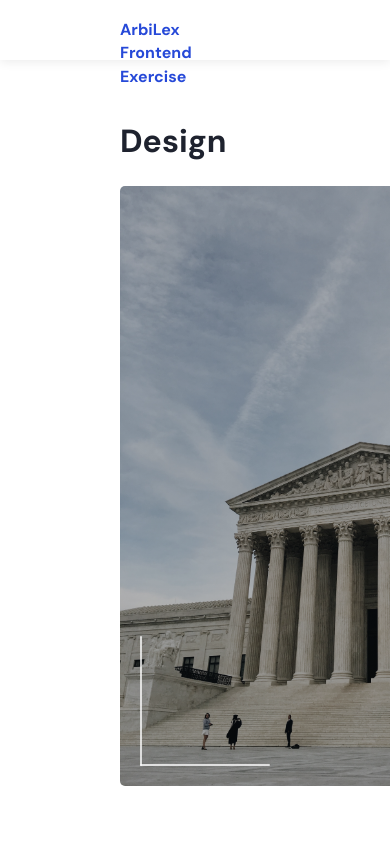
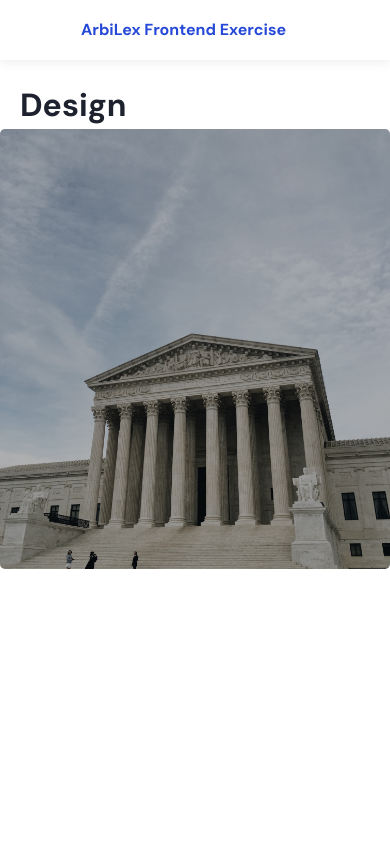
Before and after one commit to dblonc/SupremeCourt, a React (Create React App) app: page / in a window 390 px wide. Shown: the top 844 px of the page. Built offline with nearby package versions, Linux system fonts and the light colour scheme.

Commit message:
edited header css for mobile styling

```diff
--- a/package.json
+++ b/package.json
@@ -10,6 +10,7 @@
     "react": "^18.0.0",
     "react-dom": "^18.0.0",
     "react-scripts": "5.0.1",
+    "react-tooltip": "^4.2.21",
     "sass": "^1.50.0",
     "web-vitals": "^2.1.4"
   },
--- a/src/components/data/data.js
+++ b/src/components/data/data.js
@@ -1,6 +1,5 @@
 import React from 'react';
 import './data.scss'
-import * as d3 from 'd3';
 import ScatterPlot from '../scatterplot/scatterplot';
 
 class Data extends React.Component {
--- a/src/components/design/design.scss
+++ b/src/components/design/design.scss
@@ -1,5 +1,3 @@
-
-
 .design-text{
     position: absolute;
     width: 105px;
@@ -151,3 +149,29 @@
     text-align: center;
     color: #FFFFFF;
 }
+
+@media (max-width: 400px){
+    .design-text{
+        position: absolute;
+        width: 73px;
+        height: 29px;
+        left: 20px;
+        top: 84px;
+    }
+
+    .image-container{
+        position: absolute;
+        width: 390px;
+        height: 440px;
+        left: 0px;
+        top: 129px;
+    }
+
+    .headline{
+        position: absolute;
+        width: 350px;
+        height: 72px;
+        left: 20px;
+        top: 291px;
+    }
+}
--- a/src/components/header/header.scss
+++ b/src/components/header/header.scss
@@ -1,3 +1,7 @@
+.header-container{
+    display: flex;
+}
+
 .header{
     position: absolute;
     left: 0%;
@@ -23,3 +27,13 @@
     color: #2649D8;
     font-family: 'DM Sans';
 }
+
+@media (max-width: 400px){
+    .header-text{
+        position: absolute;
+        height: 23px;
+        left: 20.77%;
+        right: 20.77%;
+        top: 18px;
+    }
+}
--- a/src/components/scatterplot/scatterplot.js
+++ b/src/components/scatterplot/scatterplot.js
@@ -1,4 +1,5 @@
 import React from "react"
+import ReactTooltip from 'react-tooltip';
 import { scaleLinear, max, axisLeft, axisBottom, select } from "d3"
 import './scatterplot.scss'
 
@@ -21,7 +22,7 @@ export default class ScatterPlot extends React.Component {
 
         const x = scaleLinear()
             .domain([
-                1780,
+                1781,
                 max(data, function (d) {
                     return d[0]
                 })
@@ -71,10 +72,14 @@ export default class ScatterPlot extends React.Component {
 
 class RenderCircles extends React.Component {
 
+
     render() {
+
         let renderCircles = this.props.data.map((coords, i) => (
-
+        <>
+            <ReactTooltip id="circle-tip" place="top" effect="solid">{coords[2]}</ReactTooltip>
             <circle
+                data-tip = "tooltip"
                 cx={this.props.scale.x(coords[0])}
                 cy={this.props.scale.y(coords[1])}
                 r="8"
@@ -82,6 +87,7 @@ class RenderCircles extends React.Component {
                 key={i}
                 alt = {coords[2]}
             />
+        </>
         ))
         return <g>{renderCircles}</g>
     }
```
Also changed, not shown: 1 other file (tests, documents, lock files or other folders).
